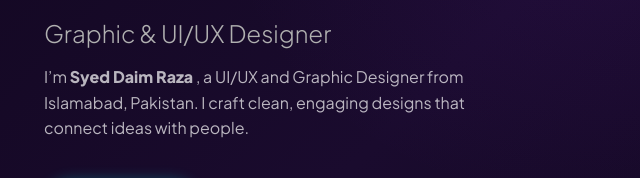
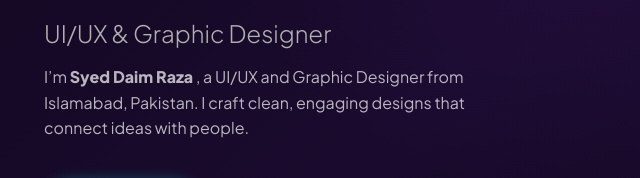
Before and after one commit to razadaim8/Daim-Syed-Portfolio-New, a plain HTML site: page index.html in a window 1280 px wide. Shown: the part 384-562 px from the top of the page, 20-660 px from the left. Drawn offline with Linux system fonts and the light colour scheme.

Commit message:
Hero Done

```diff
--- a/index.html
+++ b/index.html
@@ -54,7 +54,7 @@
                         <span class="block">Daim</span>
                         <span class="block gradient-text">Syed</span>
                     </h1>
-                    <p class="hero-subtitle">Graphic & UI/UX Designer</p>
+                    <p class="hero-subtitle">UI/UX & Graphic Designer</p>
                     <p class="hero-description">
                         I’m <Strong>Syed Daim Raza </Strong>, a UI/UX and Graphic Designer from Islamabad, Pakistan. I
                         craft clean,
```
